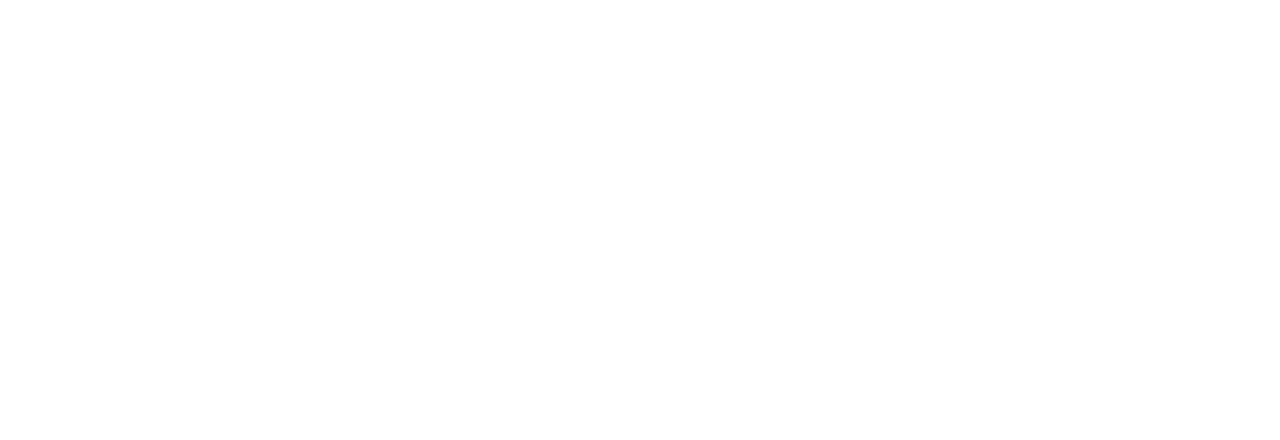
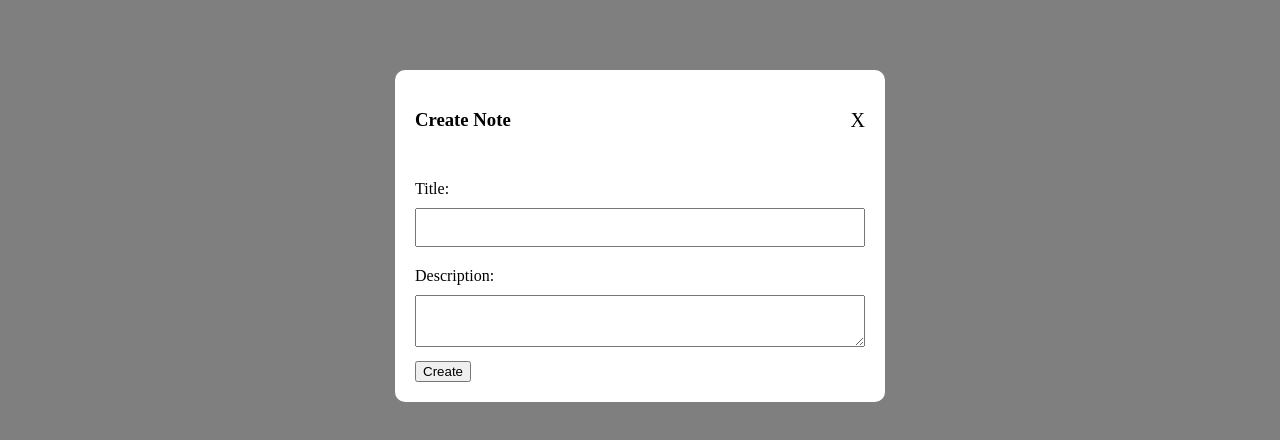
Before and after one commit to awaltherr/fullstack-note-taker, a React (Vite) app in the folder frontend/: page / in a window 1280 px wide. Both pictures are taken after a click on the link "Create Note". Shown: the part 164-604 px from the top of the page. Built offline with nearby package versions, Linux system fonts and the light colour scheme; no server answers.

Commit message:
First version of create note modal

```diff
--- /dev/null
+++ b/frontend/src/components/CreateNoteModal.tsx
@@ -0,0 +1,50 @@
+import { useState } from "react";
+import "../styles/CreateNoteModal.css";
+
+interface CreateNoteModalProps {
+  isOpen: boolean;
+  onClose: () => void;
+  noteCreation: () => void;
+}
+
+const CreateNoteModal: React.FC<CreateNoteModalProps> = ({
+  isOpen,
+  onClose,
+  noteCreation,
+}) => {
+  const [addNoteTitle, setAddNoteTitle] = useState("");
+  const [addNoteText, setAddNoteText] = useState("");
+
+  return (
+    isOpen && (
+      <div className="modal-overlay" onClick={onClose}>
+        <div className="modal-content" onClick={(e) => e.stopPropagation()}>
+          <div className="modal-header">
+            <h3>Create Note</h3>
+            <span className="close-icon" onClick={onClose}>
+              X
+            </span>
+          </div>
+          <div className="input-container">
+            <label htmlFor="addNoteTitle">Title:</label>
+            <input
+              type="text"
+              value={addNoteTitle}
+              onChange={(e) => setAddNoteTitle(e.target.value)}
+            />
+          </div>
+          <div className="input-container">
+            <label htmlFor="addNoteText">Description:</label>
+            <textarea
+              value={addNoteText}
+              onChange={(e) => setAddNoteText(e.target.value)}
+            />
+          </div>
+          <button onClick={noteCreation}>Create</button>
+        </div>
+      </div>
+    )
+  );
+};
+
+export default CreateNoteModal;
--- a/frontend/src/components/Navbar.tsx
+++ b/frontend/src/components/Navbar.tsx
@@ -1,10 +1,12 @@
 import { useState, useEffect } from "react";
+import CreateNoteModal from "./CreateNoteModal";
 import "../styles/Navbar.css";
 import "../styles/App.css";
 
 const Navbar: React.FC = () => {
   const [showBurgerMenu, setShowBurgerMenu] = useState(false);
   const [showDropdown, setShowDropdown] = useState(false);
+  const [isModalOpen, setIsModalOpen] = useState(false);
 
   useEffect(() => {
     const burgerMenuVisiblity = () => {
@@ -38,7 +40,9 @@
               </button>
             ) : (
               <div className="navbar-links-container">
-                <a href="#">Create Note</a>
+                <a href="#" onClick={() => setIsModalOpen(true)}>
+                  Create Note
+                </a>
                 <a href="#">Login</a>
                 <a href="#">Contact</a>
               </div>
@@ -53,6 +57,13 @@
           )}
         </div>
       </div>
+      <CreateNoteModal
+        isOpen={isModalOpen}
+        onClose={() => setIsModalOpen(false)}
+        noteCreation={() => {
+          setIsModalOpen(false);
+        }}
+      />
     </nav>
   );
 };
--- /dev/null
+++ b/frontend/src/styles/CreateNoteModal.css
@@ -0,0 +1,45 @@
+.modal-overlay {
+  position: fixed;
+  top: 0;
+  left: 0;
+  width: 100%;
+  height: 100%;
+  background: rgba(0, 0, 0, 0.5);
+  display: flex;
+  justify-content: center;
+  align-items: center;
+}
+
+.modal-content {
+  background: white;
+  padding: 20px;
+  border-radius: 10px;
+  text-align: left;
+  width: 450px;
+}
+
+.modal-header {
+  display: flex;
+  justify-content: space-between;
+  align-items: center;
+  margin-bottom: 30px;
+}
+
+.close-icon {
+  font-size: 20px;
+  cursor: pointer;
+}
+
+.input-container label {
+  display: block;
+  margin-bottom: 10px;
+  margin-top: 10px;
+}
+
+.input-container input,
+.input-container textarea {
+  width: 100%;
+  padding: 10px;
+  box-sizing: border-box;
+  margin-bottom: 10px;
+}
```
